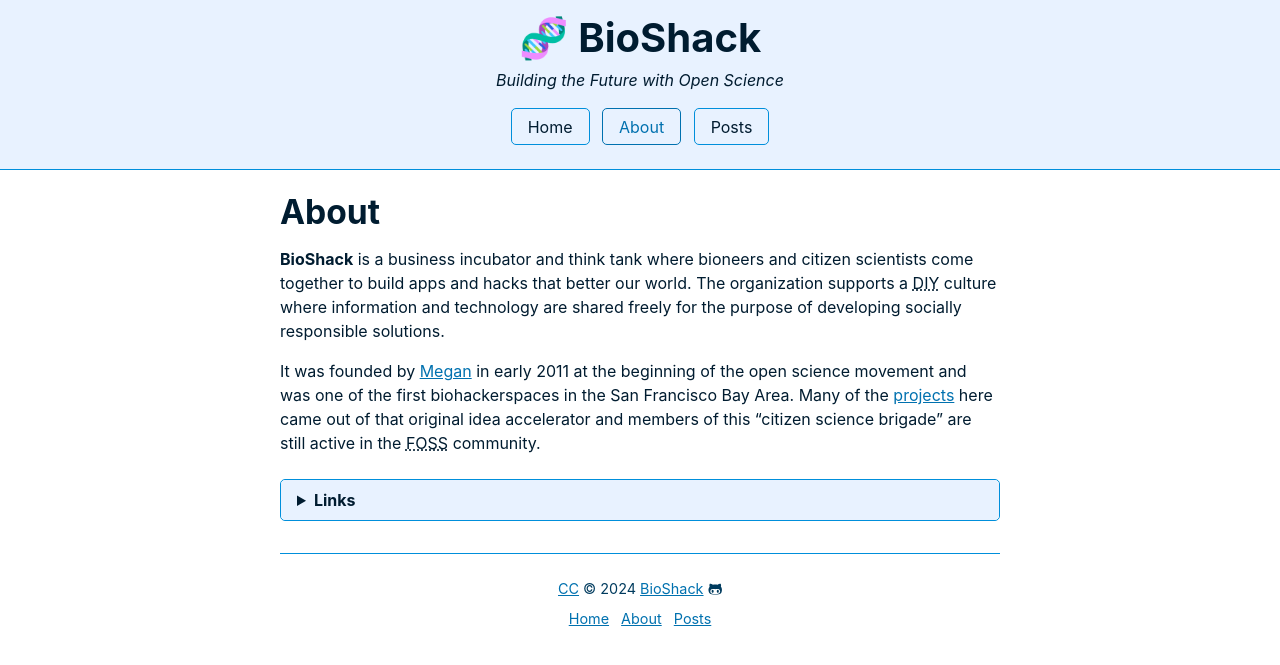
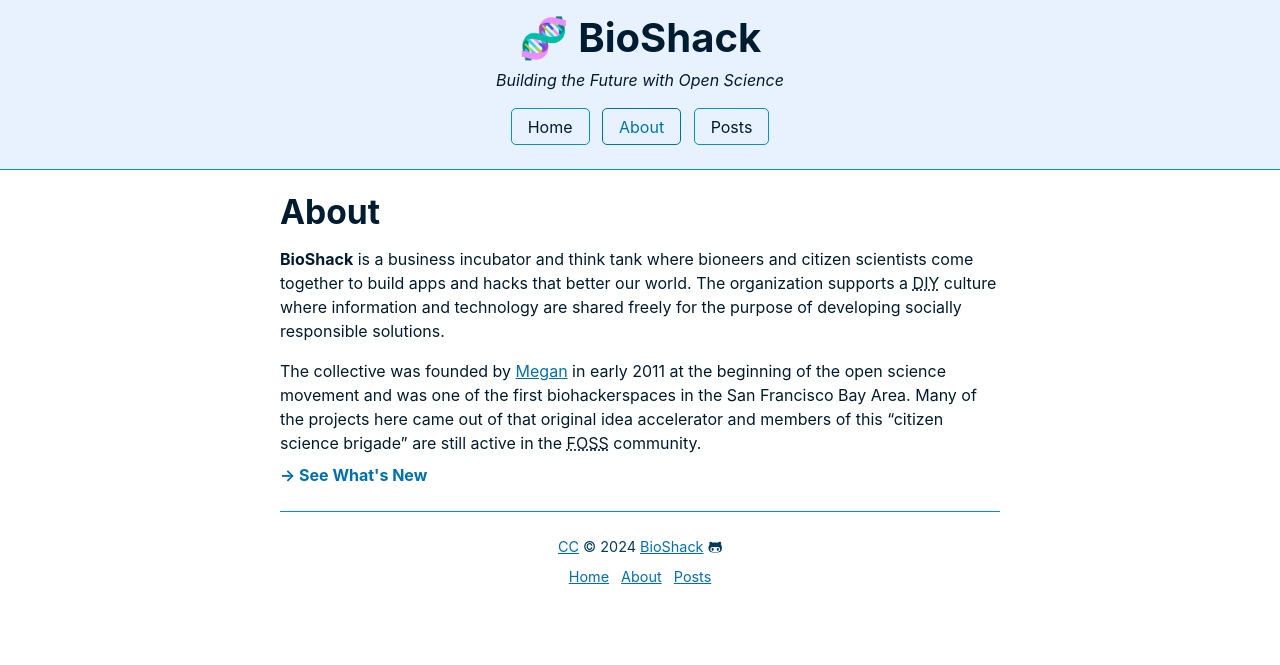
Before and after one commit to megdna/pond, a Jekyll site: the page built from pages/about.md, in a window 1280 px wide. Shown: the top 665 px of the page. Built offline with Jekyll 4.4.1, drawn with Linux system fonts in a browser that asks for light colours.

Commit message:
Update theme

```diff
--- a/pages/about.md
+++ b/pages/about.md
@@ -5,14 +5,6 @@ title: About
 ---
 **BioShack** is a business incubator and think tank where bioneers and citizen scientists come together to build apps and hacks that better our world. The organization supports a <abbr title="Do It Yourself">DIY</abbr> culture where information and technology are shared freely for the purpose of developing socially responsible solutions.
 
-It was founded by <a href="https://megdna.github.io" target="_blank">Megan</a> in early 2011 at the beginning of the open science movement and was one of the first biohackerspaces in the San Francisco Bay Area. Many of the <a href="{{ site.baseurl }}/posts">projects</a> here came out of that original idea accelerator and members of this “citizen science brigade” are still active in the <abbr title="Free Open Source Software">FOSS</abbr> community.
+The collective was founded by <a href="https://megdna.github.io" target="_blank">Megan</a> in early 2011 at the beginning of the open science movement and was one of the first biohackerspaces in the San Francisco Bay Area. Many of the projects here came out of that original idea accelerator and members of this “citizen science brigade” are still active in the <abbr title="Free Open Source Software">FOSS</abbr> community.
 
-<details>
-  <summary>Links</summary>
-• <a href="mailto:bio@d8a.org" target="_blank">Email</a>
-• <a href="https://www.facebook.com/bioshack" target="_blank">Facebook</a>
-• <a href="https://github.com/bioshack" target="_blank">GitHub</a>
-• <a href="https://ko-fi.com/bioshack" target="_blank">Ko-fi</a>
-• <a href="https://www.linkedin.com/company/bioshack" target="_blank">LinkedIn</a>
-• <a href="https://twitter.com/bioshack" target="_blank">Twitter/X</a>
-</details>
+<nav><a href="{{ site.baseurl }}/posts">See What's New</a></nav>
```
Also changed, not shown: _posts/2015-03-08-bioshack.md (added, +13 -0 lines), _posts/2023-09-14-hello-final.md (deleted, +0 -6 lines).
